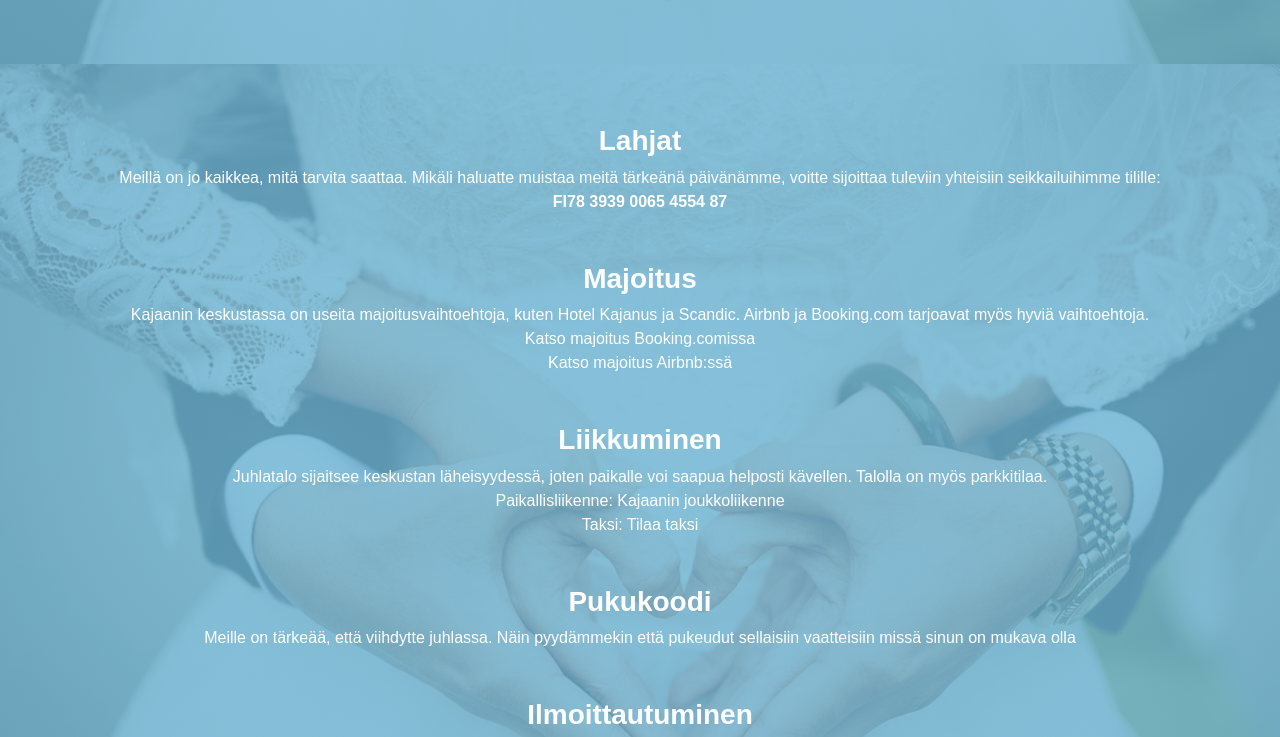
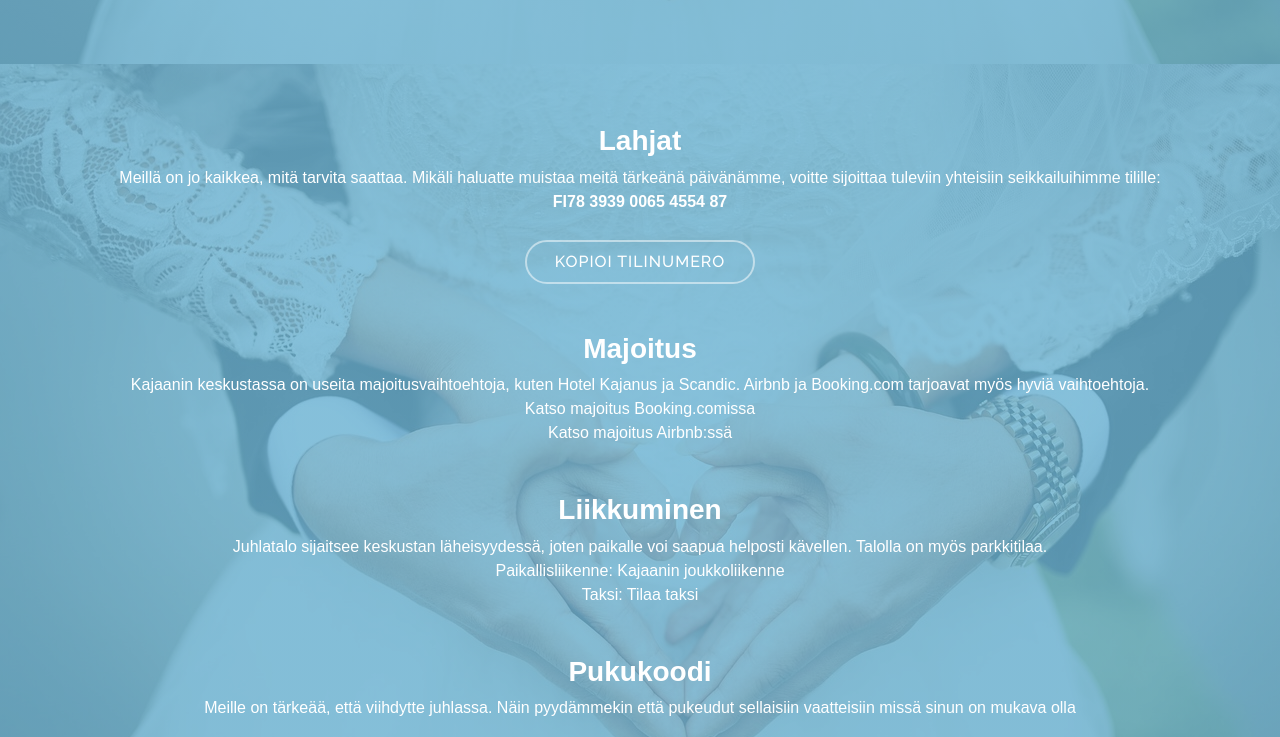
Before and after one commit to Kimkupiainen/wedding-site, a plain HTML site: page index.html in a window 1280 px wide. Shown: the part 2237-2974 px from the top of the page. Drawn offline with Linux system fonts and the light colour scheme.

Commit message:
added the ability to copy the IBAN code

```diff
--- a/index.html
+++ b/index.html
@@ -89,6 +89,7 @@
         <div class="text-center">
           <h3 data-i18n="giftTitle">Lahjat</h3>
           <p data-i18n="giftText">Meillä on jo kaikkea...</p>
+		  <a class="cta-btn" href="#" id="copyButton" onclick="copyIBAN(); return false;"></a>
         </div>
         <div class="text-center mt-5">
           <h3 data-i18n="accommodationTitle">Majoitus</h3>
@@ -149,8 +150,9 @@ Aloitamme vihkiseremonialla, minkä jälkeen siirrymme ruuan ja muiden juhlallis
 Voit halutessasi ilmoittaa tiedot myös puhelimitse.`,
 
     giftTitle: "Lahjat",
-    giftText: `Meillä on jo kaikkea, mitä tarvita saattaa. Mikäli haluatte muistaa meitä tärkeänä päivänämme, voitte sijoittaa tuleviin yhteisiin seikkailuihimme tilille:<br><strong>FI78 3939 0065 4554 87</strong>`,
-
+	giftText: `Meillä on jo kaikkea, mitä tarvita saattaa. Mikäli haluatte muistaa meitä tärkeänä päivänämme, voitte sijoittaa tuleviin yhteisiin seikkailuihimme tilille:<br><strong><span id="iban">FI78 3939 0065 4554 87</span></strong>`,
+	copyButton: `Kopioi tilinumero`,
+	copiedAlert: `Tilinumero kopioitu leikepöydälle! Voit liittää sen painamalla ctrl+v haluamaasi pankkipalvelumaksuun.`,
     accommodationTitle: "Majoitus",
     accommodationText: `Kajaanin keskustassa on useita majoitusvaihtoehtoja, kuten Hotel Kajanus ja Scandic. Airbnb ja Booking.com tarjoavat myös hyviä vaihtoehtoja.<br>
 <a href=\"https://www.booking.com/city/fi/kajaani.fi.html\" target=\"_blank\">Katso majoitus Booking.comissa</a><br>
@@ -191,8 +193,9 @@ We will begin with the wedding ceremony, followed by food and festivities.<br>`
 You may also provide this info by phone if preferred.`,
 
     giftTitle: "Gifts",
-    giftText: `We already have everything we need. If you'd like to give a gift, you can invest in to our future adventures by sending a gift to our account:<br><strong>FI78 3939 0065 4554 87</strong>`,
-
+	giftText: `We already have everything we need. If you'd like to give a gift, you can invest in to our future adventures by sending a gift to our account:<br><strong><span id="iban">FI78 3939 0065 4554 87</span></strong>`,
+	copyButton: `Copy Bank account number`,
+	copiedAlert: `IBAN copied to clipboard!`,
     accommodationTitle: "Accommodation",
     accommodationText: `There are several accommodation options in central Kajaani, such as Hotel Kajanus and Scandic. Airbnb and Booking.com also offer good alternatives.<br>
 <a href=\"https://www.booking.com/city/fi/kajaani.en.html\" target=\"_blank\">View on Booking.com</a><br>
@@ -210,7 +213,8 @@ Taxi: <a href=\"https://www.taksikajaani.fi\" target=\"_blank\">Order a taxi</a>
     footerCredits: "Website by <a href=\"https://kimkupiainen.com/\">Kim Kupiainen</a>",
   }
     };
-
+</script>
+<script>
     function setLanguage(lang) {
       document.documentElement.lang = lang;
       const elements = document.querySelectorAll("[data-i18n]");
@@ -219,6 +223,8 @@ Taxi: <a href=\"https://www.taksikajaani.fi\" target=\"_blank\">Order a taxi</a>
         if (translations[lang] && translations[lang][key]) {
           el.innerHTML = translations[lang][key];
         }
+		const copyBtn = document.getElementById("copyButton");
+		if (copyBtn) copyBtn.textContent = translations[lang].copyButton
       });
       localStorage.setItem("preferredLang", lang);
     }
@@ -227,8 +233,17 @@ Taxi: <a href=\"https://www.taksikajaani.fi\" target=\"_blank\">Order a taxi</a>
       const lang = localStorage.getItem("preferredLang") || "fi";
       setLanguage(lang);
     });
+
   </script>
-
+<script>
+  function copyIBAN() {
+    const lang = document.documentElement.lang || "fi";
+    const iban = document.getElementById("iban").innerText;
+    navigator.clipboard.writeText(iban).then(() => {
+      alert(translations[lang].copiedAlert);
+    });
+  }
+</script>
   <script src="assets/vendor/purecounter/purecounter_vanilla.js"></script>
   <script src="assets/vendor/aos/aos.js"></script>
   <script src="assets/vendor/glightbox/js/glightbox.min.js"></script>
```
